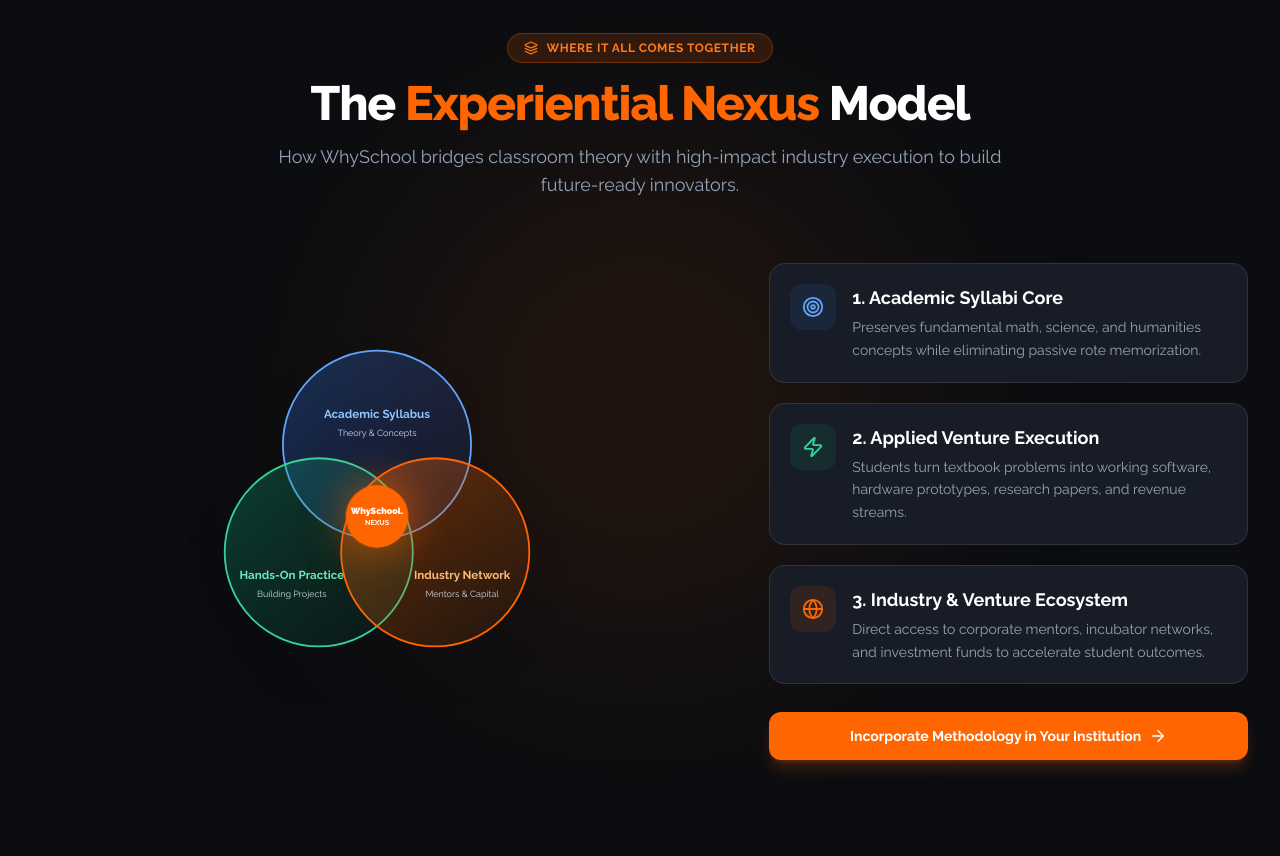
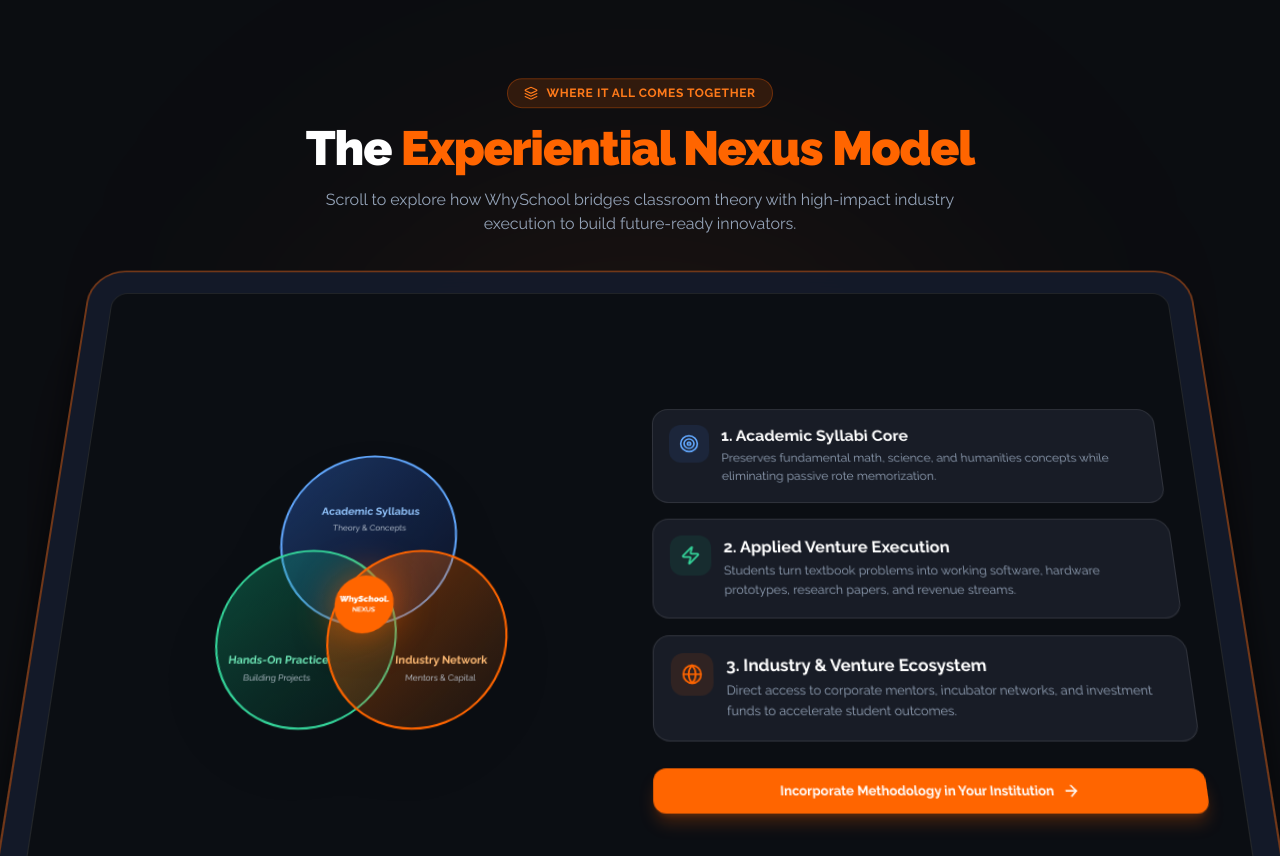
Before and after one commit to ritikprajjwalsahu-del/Whyschool-website, a Next.js app in the folder frontend/: page / in a window 1280 px wide. Shown: the part 1040-1896 px from the top of the page. Built offline with nearby package versions, Linux system fonts and the light colour scheme; no server answers.

Commit message:
feat: Add Aceternity UI 3D Container Scroll Animation to The Experiential Nexus Model Set Theory section

```diff
--- a/frontend/components/VennSection.tsx
+++ b/frontend/components/VennSection.tsx
@@ -2,6 +2,7 @@
 
 import React from 'react';
 import { Layers, ArrowRight, Zap, Target, Globe } from 'lucide-react';
+import { ContainerScroll } from '@/components/ui/container-scroll-animation';
 
 interface VennSectionProps {
   onOpenInquiryModal: (type?: string) => void;
@@ -9,60 +10,61 @@
 
 export default function VennSection({ onOpenInquiryModal }: VennSectionProps) {
   return (
-    <section id="methodology" className="py-20 md:py-28 bg-[#0B0D11] relative overflow-hidden border-t border-white/10">
-      {/* Subtle background glow */}
-      <div className="absolute top-1/2 left-1/2 -translate-x-1/2 -translate-y-1/2 w-[500px] h-[500px] bg-[#FF6500]/10 rounded-full blur-[130px] pointer-events-none" />
+    <section id="methodology" className="bg-[#0B0D11] relative overflow-hidden border-t border-white/10">
+      {/* Background ambient radial lighting */}
+      <div className="absolute top-1/2 left-1/2 -translate-x-1/2 -translate-y-1/2 w-[600px] h-[600px] bg-[#FF6500]/10 rounded-full blur-[150px] pointer-events-none" />
 
-      <div className="max-w-7xl mx-auto px-4 sm:px-6 lg:px-8 relative z-10">
-
-        {/* Header with anchored chip badge */}
-        <div className="text-center max-w-3xl mx-auto mb-16 space-y-4">
+      {/* Aceternity UI 3D Scroll Container Wrapper */}
+      <ContainerScroll
+        titleComponent={
+          <div className="space-y-4">
             <div className="inline-flex items-center gap-2 px-4 py-1.5 rounded-full bg-[#FF6500]/15 border border-[#FF6500]/30 text-[#FF7A1A] text-xs font-bold uppercase tracking-wider">
               <Layers size={14} />
               <span>WHERE IT ALL COMES TOGETHER</span>
             </div>
 
-          <h2 className="text-3xl sm:text-4xl lg:text-5xl font-extrabold text-white tracking-tight">
-            The <span className="text-[#FF6500]">Experiential Nexus</span> Model
+            <h2 className="text-3xl sm:text-4xl lg:text-5xl font-black text-white tracking-tight">
+              The <span className="text-[#FF6500]">Experiential Nexus Model</span>
             </h2>
-          <p className="text-slate-400 text-base sm:text-lg">
-            How WhySchool bridges classroom theory with high-impact industry execution to build future-ready innovators.
+            <p className="text-slate-400 text-sm sm:text-base max-w-2xl mx-auto">
+              Scroll to explore how WhySchool bridges classroom theory with high-impact industry execution to build future-ready innovators.
             </p>
           </div>
+        }
+      >
+        {/* Set Theory SVG Model & Pillars inside 3D Tilt Card */}
+        <div className="grid grid-cols-1 lg:grid-cols-12 gap-6 items-center h-full overflow-y-auto lg:overflow-visible">
 
-        {/* Compact SVG Venn Diagram & Content Grid */}
-        <div className="grid grid-cols-1 lg:grid-cols-12 gap-12 items-center">
-
-          {/* Left Side: SVG Set Theory Diagram */}
-          <div className="lg:col-span-7 flex justify-center">
-            <div className="relative w-full max-w-[480px] aspect-square flex items-center justify-center p-4">
+          {/* SVG Venn Set Theory Diagram */}
+          <div className="lg:col-span-6 flex justify-center">
+            <div className="relative w-full max-w-[380px] sm:max-w-[420px] aspect-square flex items-center justify-center p-2">
               <svg
                 viewBox="0 0 500 500"
                 className="w-full h-full drop-shadow-2xl overflow-visible"
               >
                 <defs>
                   <linearGradient id="gradTop" x1="0%" y1="0%" x2="100%" y2="100%">
-                    <stop offset="0%" stopColor="#3B82F6" stopOpacity="0.3" />
+                    <stop offset="0%" stopColor="#3B82F6" stopOpacity="0.35" />
                     <stop offset="100%" stopColor="#1D4ED8" stopOpacity="0.1" />
                   </linearGradient>
                   <linearGradient id="gradLeft" x1="0%" y1="0%" x2="100%" y2="100%">
-                    <stop offset="0%" stopColor="#10B981" stopOpacity="0.3" />
+                    <stop offset="0%" stopColor="#10B981" stopOpacity="0.35" />
                     <stop offset="100%" stopColor="#047857" stopOpacity="0.1" />
                   </linearGradient>
                   <linearGradient id="gradRight" x1="0%" y1="0%" x2="100%" y2="100%">
-                    <stop offset="0%" stopColor="#FF6500" stopOpacity="0.4" />
+                    <stop offset="0%" stopColor="#FF6500" stopOpacity="0.45" />
                     <stop offset="100%" stopColor="#B45309" stopOpacity="0.1" />
                   </linearGradient>
                 </defs>
 
-                {/* Circle 1: Academic Syllabus (Top) */}
+                {/* Circle 1: Academic Syllabus */}
                 <circle
                   cx="250"
                   cy="175"
                   r="105"
                   fill="url(#gradTop)"
                   stroke="#60A5FA"
-                  strokeWidth="2"
+                  strokeWidth="2.5"
                   className="transition-all duration-500 hover:opacity-90"
                 />
                 <text x="250" y="145" textAnchor="middle" fill="#93C5FD" fontSize="13" fontWeight="bold">
@@ -72,14 +74,14 @@
                   Theory & Concepts
                 </text>
 
-                {/* Circle 2: Real-World Execution (Bottom Left) */}
+                {/* Circle 2: Real-World Execution */}
                 <circle
                   cx="185"
                   cy="295"
                   r="105"
                   fill="url(#gradLeft)"
                   stroke="#34D399"
-                  strokeWidth="2"
+                  strokeWidth="2.5"
                   className="transition-all duration-500 hover:opacity-90"
                 />
                 <text x="155" y="325" textAnchor="middle" fill="#6EE7B7" fontSize="13" fontWeight="bold">
@@ -89,14 +91,14 @@
                   Building Projects
                 </text>
 
-                {/* Circle 3: Industry Network (Bottom Right) */}
+                {/* Circle 3: Industry Network */}
                 <circle
                   cx="315"
                   cy="295"
                   r="105"
                   fill="url(#gradRight)"
                   stroke="#FF6500"
-                  strokeWidth="2"
+                  strokeWidth="2.5"
                   className="transition-all duration-500 hover:opacity-90"
                 />
                 <text x="345" y="325" textAnchor="middle" fill="#FDBA74" fontSize="13" fontWeight="bold">
@@ -106,7 +108,7 @@
                   Mentors & Capital
                 </text>
 
-                {/* Core Intersection Glowing Hub */}
+                {/* Core Intersection Hub */}
                 <circle
                   cx="250"
                   cy="255"
@@ -126,43 +128,43 @@
           </div>
 
           {/* Right Side: 3 Key Pillars */}
-          <div className="lg:col-span-5 space-y-5">
-            <div className="p-5 rounded-2xl bg-[#181C26] border border-white/10 hover:border-[#FF6500]/50 transition group">
-              <div className="flex items-start gap-4">
-                <div className="p-3 rounded-xl bg-blue-500/10 text-blue-400 group-hover:bg-blue-500/20 transition">
-                  <Target size={22} />
+          <div className="lg:col-span-6 space-y-4">
+            <div className="p-4 rounded-2xl bg-[#181C26] border border-white/10 hover:border-[#FF6500]/50 transition group">
+              <div className="flex items-start gap-3">
+                <div className="p-2.5 rounded-xl bg-blue-500/10 text-blue-400 group-hover:bg-blue-500/20 transition">
+                  <Target size={20} />
                 </div>
                 <div>
-                  <h3 className="text-lg font-bold text-white mb-1">1. Academic Syllabi Core</h3>
-                  <p className="text-slate-400 text-sm leading-relaxed">
+                  <h3 className="text-base font-bold text-white mb-0.5">1. Academic Syllabi Core</h3>
+                  <p className="text-slate-400 text-xs leading-relaxed">
                     Preserves fundamental math, science, and humanities concepts while eliminating passive rote memorization.
                   </p>
                 </div>
               </div>
             </div>
 
-            <div className="p-5 rounded-2xl bg-[#181C26] border border-white/10 hover:border-[#FF6500]/50 transition group">
-              <div className="flex items-start gap-4">
-                <div className="p-3 rounded-xl bg-emerald-500/10 text-emerald-400 group-hover:bg-emerald-500/20 transition">
-                  <Zap size={22} />
+            <div className="p-4 rounded-2xl bg-[#181C26] border border-white/10 hover:border-[#FF6500]/50 transition group">
+              <div className="flex items-start gap-3">
+                <div className="p-2.5 rounded-xl bg-emerald-500/10 text-emerald-400 group-hover:bg-emerald-500/20 transition">
+                  <Zap size={20} />
                 </div>
                 <div>
-                  <h3 className="text-lg font-bold text-white mb-1">2. Applied Venture Execution</h3>
-                  <p className="text-slate-400 text-sm leading-relaxed">
+                  <h3 className="text-base font-bold text-white mb-0.5">2. Applied Venture Execution</h3>
+                  <p className="text-slate-400 text-xs leading-relaxed">
                     Students turn textbook problems into working software, hardware prototypes, research papers, and revenue streams.
                   </p>
                 </div>
               </div>
             </div>
 
-            <div className="p-5 rounded-2xl bg-[#181C26] border border-white/10 hover:border-[#FF6500]/50 transition group">
-              <div className="flex items-start gap-4">
-                <div className="p-3 rounded-xl bg-[#FF6500]/10 text-[#FF6500] group-hover:bg-[#FF6500]/20 transition">
-                  <Globe size={22} />
+            <div className="p-4 rounded-2xl bg-[#181C26] border border-white/10 hover:border-[#FF6500]/50 transition group">
+              <div className="flex items-start gap-3">
+                <div className="p-2.5 rounded-xl bg-[#FF6500]/10 text-[#FF6500] group-hover:bg-[#FF6500]/20 transition">
+                  <Globe size={20} />
                 </div>
                 <div>
-                  <h3 className="text-lg font-bold text-white mb-1">3. Industry & Venture Ecosystem</h3>
-                  <p className="text-slate-400 text-sm leading-relaxed">
+                  <h3 className="text-base font-bold text-white mb-0.5">3. Industry & Venture Ecosystem</h3>
+                  <p className="text-slate-400 text-xs leading-relaxed">
                     Direct access to corporate mentors, incubator networks, and investment funds to accelerate student outcomes.
                   </p>
                 </div>
@@ -172,16 +174,16 @@
             <div className="pt-2">
               <button
                 onClick={() => onOpenInquiryModal('Experiential Nexus Audit')}
-                className="w-full py-3.5 px-6 rounded-xl bg-[#FF6500] hover:bg-[#FF7A1A] text-white font-bold text-sm transition flex items-center justify-center gap-2 shadow-lg shadow-[#FF6500]/25 cursor-pointer"
+                className="w-full py-3 px-5 rounded-xl bg-[#FF6500] hover:bg-[#FF7A1A] text-white font-bold text-xs transition flex items-center justify-center gap-2 shadow-lg shadow-[#FF6500]/25 cursor-pointer"
               >
                 <span>Incorporate Methodology in Your Institution</span>
-                <ArrowRight size={18} />
+                <ArrowRight size={16} />
               </button>
             </div>
           </div>
 
         </div>
-      </div>
+      </ContainerScroll>
     </section>
   );
 }
--- /dev/null
+++ b/frontend/components/ui/container-scroll-animation.tsx
@@ -0,0 +1,95 @@
+'use client';
+
+import React, { useRef } from 'react';
+import { useScroll, useTransform, motion, MotionValue } from 'framer-motion';
+
+export const ContainerScroll = ({
+  titleComponent,
+  children,
+}: {
+  titleComponent: string | React.ReactNode;
+  children: React.ReactNode;
+}) => {
+  const containerRef = useRef<any>(null);
+  const { scrollYProgress } = useScroll({
+    target: containerRef,
+  });
+
+  const [isMobile, setIsMobile] = React.useState(false);
+
+  React.useEffect(() => {
+    const checkMobile = () => {
+      setIsMobile(window.innerWidth <= 768);
+    };
+    checkMobile();
+    window.addEventListener('resize', checkMobile);
+    return () => window.removeEventListener('resize', checkMobile);
+  }, []);
+
+  const scaleDimensions = () => {
+    return isMobile ? [0.7, 0.9] : [1.05, 1];
+  };
+
+  const rotate = useTransform(scrollYProgress, [0, 1], [18, 0]);
+  const scale = useTransform(scrollYProgress, [0, 1], scaleDimensions());
+  const translate = useTransform(scrollYProgress, [0, 1], [0, -100]);
+
+  return (
+    <div
+      className="h-[55rem] md:h-[75rem] flex items-center justify-center relative p-2 md:p-10"
+      ref={containerRef}
+    >
+      <div
+        className="py-10 md:py-20 w-full relative"
+        style={{
+          perspective: '1000px',
+        }}
+      >
+        <Header translate={translate} titleComponent={titleComponent} />
+        <Card rotate={rotate} translate={translate} scale={scale}>
+          {children}
+        </Card>
+      </div>
+    </div>
+  );
+};
+
+export const Header = ({ translate, titleComponent }: any) => {
+  return (
+    <motion.div
+      style={{
+        translateY: translate,
+      }}
+      className="div max-w-5xl mx-auto text-center mb-6"
+    >
+      {titleComponent}
+    </motion.div>
+  );
+};
+
+export const Card = ({
+  rotate,
+  scale,
+  children,
+}: {
+  rotate: MotionValue<number>;
+  scale: MotionValue<number>;
+  translate: MotionValue<number>;
+  children: React.ReactNode;
+}) => {
+  return (
+    <motion.div
+      style={{
+        rotateX: rotate,
+        scale,
+        boxShadow:
+          '0 0 #0000004d, 0 9px 20px #0000004a, 0 37px 37px #00000042, 0 84px 50px #00000026, 0 150px 60px #0000000b, 0 267px 75px #00000003',
+      }}
+      className="max-w-6xl -mt-6 mx-auto h-[34rem] md:h-[44rem] w-full border-2 border-[#FF6500]/40 p-2 md:p-6 bg-[#131A2B]/90 rounded-[36px] shadow-2xl relative overflow-hidden backdrop-blur-xl"
+    >
+      <div className="h-full w-full overflow-hidden rounded-2xl bg-[#0B0D11]/95 p-4 md:p-8 flex flex-col justify-between border border-white/10">
+        {children}
+      </div>
+    </motion.div>
+  );
+};
--- a/frontend/package.json
+++ b/frontend/package.json
@@ -17,6 +17,7 @@
     "bcryptjs": "^2.4.3",
     "class-variance-authority": "^0.7.0",
     "clsx": "^2.1.1",
+    "framer-motion": "^11.11.10",
     "jsonwebtoken": "^9.0.2",
     "lucide-react": "^0.453.0",
     "next": "^14.2.15",
```
Also changed, not shown: 1 other file (tests, documents, lock files or other folders). Lines whose indentation alone changed are shown as unchanged.
